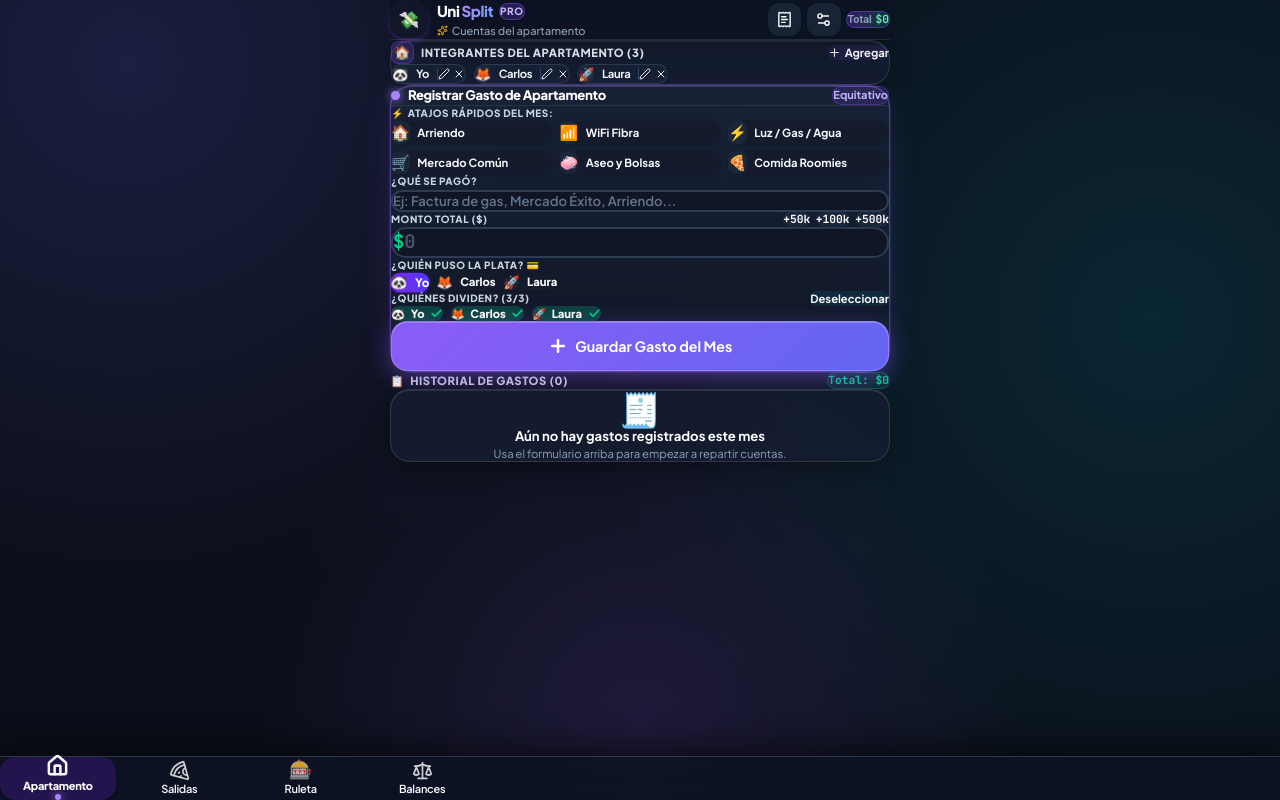
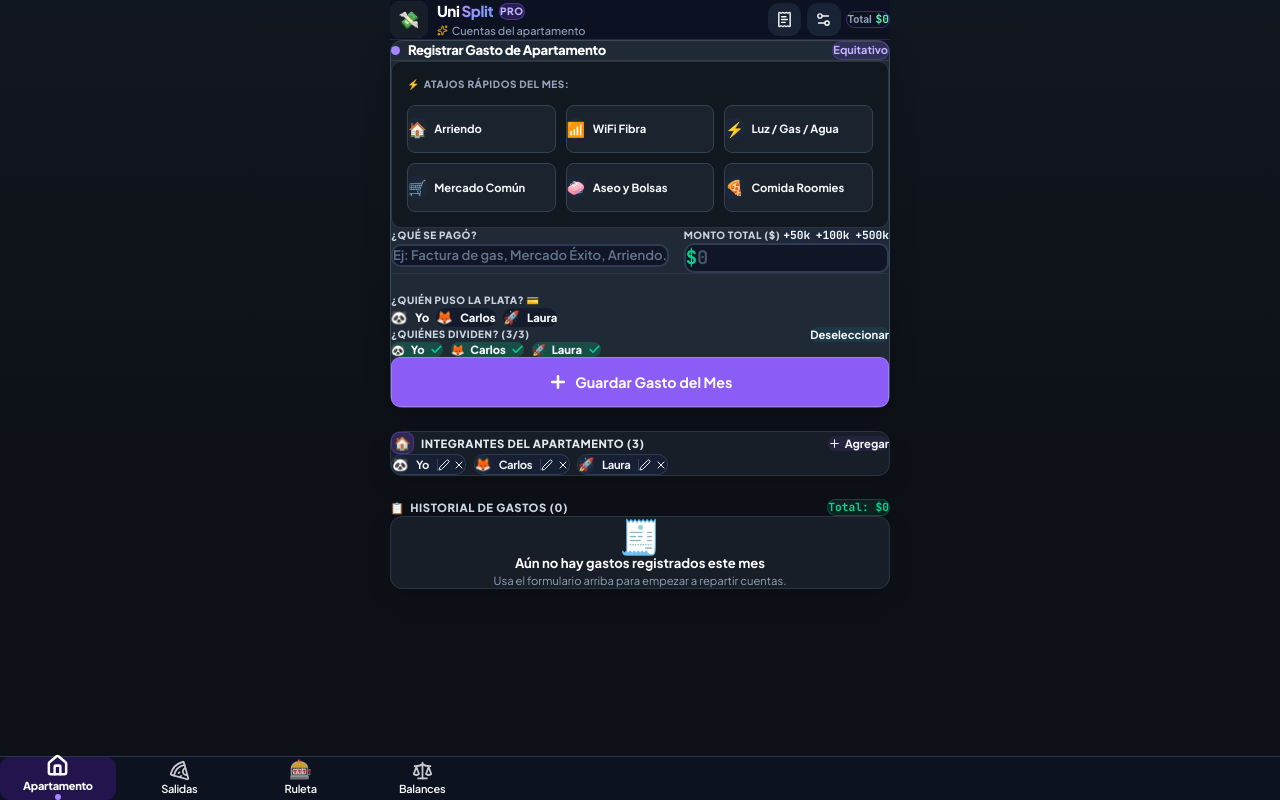
Before and after one commit to ANDRESDLRG2007/Division-grupal, a React (Vite) app: page / in a window 1280 px wide. Built offline with nearby package versions, Linux system fonts and the light colour scheme.

Commit message:
Fix: cambios en la intefaz

```diff
--- a/src/components/CuentasTab.tsx
+++ b/src/components/CuentasTab.tsx
@@ -93,7 +93,7 @@ export const CuentasTab: React.FC<CuentasTabProps> = ({
   };
 
   return (
-    <div className="px-4 py-3 animate-fade-in space-y-4">
+    <div className="px-5 py-6 animate-fade-in space-y-6">
       {/* ── SUBTABS MENSUAL / SALIDAS ───────────────────────── */}
       <div className="grid grid-cols-2 gap-2 p-1.5 bg-[#12192b] border-2 border-slate-700/80 rounded-2xl shadow-md">
         <button
--- a/src/components/MensualTab.tsx
+++ b/src/components/MensualTab.tsx
@@ -160,9 +160,9 @@ export const MensualTab: React.FC<MensualTabProps> = ({
   const totalMensual = gastosMensuales.reduce((s, g) => s + g.monto, 0);
 
   return (
-    <div className="px-4 py-3 animate-fade-in space-y-4">
+    <div className="px-5 py-6 animate-fade-in space-y-6 layout-stack">
       {/* ── SECCIÓN ROOMIES ───────────────────────── */}
-      <section className="glass-card p-4">
+      <section className="glass-card p-5 people-card">
         <div className="flex items-center justify-between mb-3">
           <div className="flex items-center gap-2">
             <div className="w-6 h-6 rounded-lg bg-violet-500/20 flex items-center justify-center text-sm border border-violet-500/30">
@@ -290,7 +290,7 @@ export const MensualTab: React.FC<MensualTabProps> = ({
       </section>
 
       {/* ── FORMULARIO DE GASTO ───────────────────────── */}
-      <section className="glass-card-glow p-4 space-y-4">
+      <section className="glass-card-glow p-5 space-y-5 expense-form">
         <div className="flex items-center justify-between pb-1 border-b border-white/[0.08]">
           <div className="flex items-center gap-2">
             <span className="w-2.5 h-2.5 rounded-full bg-violet-400 shadow-[0_0_10px_#a78bfa]"></span>
@@ -302,7 +302,7 @@ export const MensualTab: React.FC<MensualTabProps> = ({
         </div>
 
         {/* Quick Presets */}
-        <div>
+        <div className="quick-presets">
           <label className="text-[10px] font-black uppercase tracking-wider text-slate-300 block mb-2 flex items-center gap-1">
             <span>⚡</span> Atajos rápidos del mes:
           </label>
@@ -325,7 +325,7 @@ export const MensualTab: React.FC<MensualTabProps> = ({
         </div>
 
         {/* Description & Amount */}
-        <div className="space-y-3">
+        <div className="space-y-3 expense-fields">
           <div>
             <label className="text-[10px] font-black uppercase tracking-wider text-slate-300 block mb-1.5">
               ¿Qué se pagó?
@@ -372,7 +372,7 @@ export const MensualTab: React.FC<MensualTabProps> = ({
         </div>
 
         {/* Who Paid & Participants */}
-        <div className="space-y-3.5 pt-1">
+        <div className="space-y-3.5 pt-2 people-fields">
           <div>
             <label className="text-[10px] font-black uppercase tracking-wider text-slate-300 block mb-2">
               ¿Quién puso la plata? 💳
@@ -483,7 +483,7 @@ export const MensualTab: React.FC<MensualTabProps> = ({
       </section>
 
       {/* ── HISTORIAL DE GASTOS ───────────────────────── */}
-      <section className="space-y-3">
+      <section className="space-y-3 history-section">
         <div className="flex items-center justify-between px-1">
           <h3 className="text-xs font-black uppercase tracking-wider text-slate-300 flex items-center gap-1.5">
             <span>📋</span> Historial de Gastos ({gastosMensuales.length})
--- a/src/components/Navbar.tsx
+++ b/src/components/Navbar.tsx
@@ -25,8 +25,8 @@ export const Navbar: React.FC<NavbarProps> = ({
       <div className="max-w-[500px] mx-auto flex items-center justify-between gap-2">
         {/* Logo & App Name */}
         <div className="flex items-center gap-2.5">
-          <div className="w-10 h-10 rounded-2xl bg-gradient-to-tr from-violet-600 via-indigo-600 to-cyan-400 p-[1.5px] shadow-md shadow-violet-500/25">
-            <div className="w-full h-full bg-[#111728] rounded-[14px] flex items-center justify-center text-lg">
+          <div className="w-10 h-10 rounded-xl bg-[#8b5cf6] p-[1.5px]">
+            <div className="w-full h-full bg-[#171e27] rounded-[9px] flex items-center justify-center text-lg">
               💸
             </div>
           </div>
--- a/src/index.css
+++ b/src/index.css
@@ -2,32 +2,28 @@
 @import "tailwindcss";
 
 :root {
-  /* Ultra-sleek fintech dark background */
-  --bg: #0b0f19;
-  --bg-subtle: #111728;
-  --bg-elevated: #151d32;
+  --bg: #0d1117;
+  --bg-subtle: #141a22;
+  --bg-elevated: #1b232d;
 
-  /* Cards with clear visual hierarchy & contrast */
-  --card: #151d30;
-  --card-hover: #1c263e;
-  --card-glass: rgba(21, 29, 48, 0.92);
-  --card-elevated: #1d2740;
+  --card: #171e27;
+  --card-hover: #1d2631;
+  --card-glass: #171e27;
+  --card-elevated: #202a36;
 
-  /* High contrast borders */
-  --border: rgba(255, 255, 255, 0.12);
-  --border-strong: rgba(255, 255, 255, 0.22);
-  --border-glow: rgba(139, 92, 246, 0.5);
+  --border: #2a3542;
+  --border-strong: #3a4858;
+  --border-glow: #3a4858;
 
-  /* Vibrant Accent Palette */
-  --purple: #8b5cf6;
-  --purple-glow: rgba(139, 92, 246, 0.35);
-  --teal: #10b981;
-  --teal-glow: rgba(16, 185, 129, 0.3);
-  --cyan: #06b6d4;
-  --coral: #f43f5e;
-  --coral-glow: rgba(244, 63, 94, 0.3);
-  --amber: #f59e0b;
-  --blue: #3b82f6;
+  --purple: #a78bfa;
+  --purple-glow: rgba(167, 139, 250, 0.16);
+  --teal: #34d399;
+  --teal-glow: rgba(52, 211, 153, 0.14);
+  --cyan: #67e8f9;
+  --coral: #fb7185;
+  --coral-glow: rgba(251, 113, 133, 0.14);
+  --amber: #fbbf24;
+  --blue: #60a5fa;
 
   /* High legibility text */
   --text: #f8fafc;
@@ -61,12 +57,8 @@ html, body {
 }
 
 body {
-  background-color: #0b0f19;
-  background-image:
-    radial-gradient(circle at 10% 8%, rgba(99, 102, 241, 0.18) 0%, transparent 40%),
-    radial-gradient(circle at 90% 40%, rgba(6, 182, 212, 0.14) 0%, transparent 45%),
-    radial-gradient(circle at 50% 90%, rgba(139, 92, 246, 0.15) 0%, transparent 40%);
-  background-attachment: fixed;
+  background-color: var(--bg);
+  background-image: linear-gradient(180deg, #111720 0%, var(--bg) 30rem);
 }
 
 /* Typography & Inputs */
@@ -91,21 +83,17 @@ input, select {
   min-height: 100vh;
   max-width: 500px;
   margin: 0 auto;
-  padding-bottom: calc(96px + var(--safe-bottom));
+  padding-bottom: calc(104px + var(--safe-bottom));
   position: relative;
 }
 
-/* Glassmorphic & Elevated Cards */
+/* Quiet surfaces create hierarchy through spacing, not glow. */
 .glass-card {
-  background: var(--card-glass);
-  backdrop-filter: blur(20px);
-  -webkit-backdrop-filter: blur(20px);
+  background: var(--card);
   border: 1px solid var(--border);
-  border-radius: 20px;
-  box-shadow:
-    0 10px 30px -10px rgba(0, 0, 0, 0.5),
-    inset 0 1px 0 rgba(255, 255, 255, 0.1);
-  transition: all 0.2s cubic-bezier(0.16, 1, 0.3, 1);
+  border-radius: 12px;
+  box-shadow: 0 8px 24px rgba(0, 0, 0, 0.16);
+  transition: border-color 0.2s ease, background-color 0.2s ease;
 }
 
 .glass-card:hover {
@@ -113,36 +101,28 @@ input, select {
 }
 
 .glass-card-glow {
-  background: linear-gradient(180deg, rgba(25, 34, 56, 0.95) 0%, rgba(17, 24, 40, 0.95) 100%);
-  backdrop-filter: blur(20px);
-  -webkit-backdrop-filter: blur(20px);
-  border: 1px solid var(--border-glow);
-  border-radius: 22px;
-  box-shadow:
-    0 12px 36px -8px rgba(139, 92, 246, 0.22),
-    0 0 0 1px rgba(139, 92, 246, 0.15),
-    inset 0 1px 0 rgba(255, 255, 255, 0.15);
+  background: var(--card-elevated);
+  border: 1px solid var(--border-strong);
+  border-radius: 12px;
+  box-shadow: 0 10px 28px rgba(0, 0, 0, 0.2);
 }
 
 /* Modern Input Controls */
 .input-control {
   width: 100%;
-  background: #111726;
-  border: 1.5px solid rgba(255, 255, 255, 0.14);
-  border-radius: 14px;
-  padding: 0.75rem 1rem;
+  background: #10161e;
+  border: 1px solid var(--border);
+  border-radius: 9px;
+  padding: 0.85rem 1rem;
   font-size: 0.92rem;
   color: #f8fafc;
-  transition: all 0.2s ease;
-  box-shadow: inset 0 2px 4px rgba(0, 0, 0, 0.3);
+  transition: border-color 0.2s ease, box-shadow 0.2s ease;
 }
 
 .input-control:focus {
-  border-color: #8b5cf6;
-  box-shadow:
-    0 0 0 3px rgba(139, 92, 246, 0.25),
-    inset 0 2px 4px rgba(0, 0, 0, 0.2);
-  background: #151d30;
+  border-color: var(--purple);
+  box-shadow: 0 0 0 3px var(--purple-glow);
+  background: #151c25;
 }
 
 .input-control::placeholder {
@@ -195,15 +175,13 @@ input, select {
 
 /* Buttons */
 .btn-neon {
-  background: linear-gradient(135deg, #8b5cf6 0%, #6366f1 100%);
+  background: #8b5cf6;
   color: #ffffff;
   font-weight: 700;
-  border-radius: 16px;
-  padding: 0.9rem 1.25rem;
+  border-radius: 9px;
+  padding: 0.95rem 1.25rem;
   font-size: 0.95rem;
-  box-shadow:
-    0 6px 24px var(--purple-glow),
-    inset 0 1px 0 rgba(255, 255, 255, 0.25);
+  box-shadow: 0 6px 16px var(--purple-glow);
   transition: all 0.2s cubic-bezier(0.16, 1, 0.3, 1);
   display: flex;
   align-items: center;
@@ -222,13 +200,13 @@ input, select {
 }
 
 .btn-mint {
-  background: linear-gradient(135deg, #10b981 0%, #059669 100%);
+  background: #34d399;
   color: #04130d;
   font-weight: 800;
-  border-radius: 16px;
+  border-radius: 9px;
   padding: 0.9rem 1.25rem;
   font-size: 0.95rem;
-  box-shadow: 0 6px 24px var(--teal-glow);
+  box-shadow: 0 6px 16px var(--teal-glow);
   transition: all 0.2s cubic-bezier(0.16, 1, 0.3, 1);
   display: flex;
   align-items: center;
@@ -241,10 +219,10 @@ input, select {
 }
 
 .btn-ghost {
-  background: #172138;
+  background: #202a36;
   color: var(--text);
   border: 1px solid var(--border);
-  border-radius: 14px;
+  border-radius: 9px;
   padding: 0.65rem 1rem;
   font-size: 0.85rem;
   font-weight: 600;
@@ -256,7 +234,7 @@ input, select {
 }
 
 .btn-ghost:hover {
-  background: #1f2c4c;
+  background: #273341;
   border-color: var(--border-strong);
 }
 
@@ -266,6 +244,114 @@ input, select {
 
 .font-mono {
   font-family: var(--mono);
+}
+
+/* Remove decorative gradients from secondary controls. */
+.app-container [class*="bg-gradient"] {
+  background-image: none !important;
+}
+
+.app-container [class*="shadow-"] {
+  box-shadow: none !important;
+}
+
+.app-container [class*="rounded-2xl"],
+.app-container [class*="rounded-3xl"] {
+  border-radius: 10px;
+}
+
+.expense-form {
+  gap: 1.5rem !important;
+}
+
+.expense-form > div {
+  min-width: 0;
+}
+
+.quick-presets {
+  padding: 1rem;
+  background: #121820;
+  border: 1px solid var(--border);
+  border-radius: 10px;
+}
+
+.quick-presets > label {
+  color: var(--text-muted) !important;
+  margin-bottom: 0.85rem !important;
+}
+
+.quick-presets > div {
+  gap: 0.65rem !important;
+}
+
+.quick-presets button {
+  min-height: 3.25rem;
+  background: #1b242e !important;
+  border: 1px solid #344150 !important;
+  border-radius: 8px !important;
+  box-shadow: none !important;
+}
+
+.quick-presets button:hover,
+.quick-presets button[class*="bg-violet"],
+.quick-presets button[class*="bg-cyan"] {
+  background: #293746 !important;
+  border-color: var(--purple) !important;
+}
+
+.people-fields {
+  border-top: 1px solid var(--border);
+  padding-top: 1.25rem !important;
+}
+
+.layout-stack {
+  display: flex;
+  flex-direction: column;
+  gap: 1.5rem;
+}
+
+.layout-stack > * {
+  margin-top: 0 !important;
+}
+
+.layout-stack .expense-form {
+  order: 1;
+}
+
+.layout-stack .people-card {
+  order: 2;
+}
+
+.layout-stack .history-section {
+  order: 3;
+}
+
+.salida-layout .roulette-banner {
+  order: 2;
+}
+
+.salida-layout .people-card {
+  order: 3;
+}
+
+.salida-layout .history-section {
+  order: 4;
+}
+
+.expense-fields > * {
+  min-width: 0;
+}
+
+@media (min-width: 420px) {
+  .expense-fields {
+    display: grid;
+    grid-template-columns: minmax(0, 1.15fr) minmax(0, 0.85fr);
+    gap: 1rem !important;
+  }
+
+  .expense-fields > * {
+    margin-top: 0 !important;
+  }
 }
 
 /* Ocultar badge y chatbot de Netlify en CSS por si acaso */
```
Also changed, not shown: src/components/SalidasTab.tsx (+8 -8 lines).
